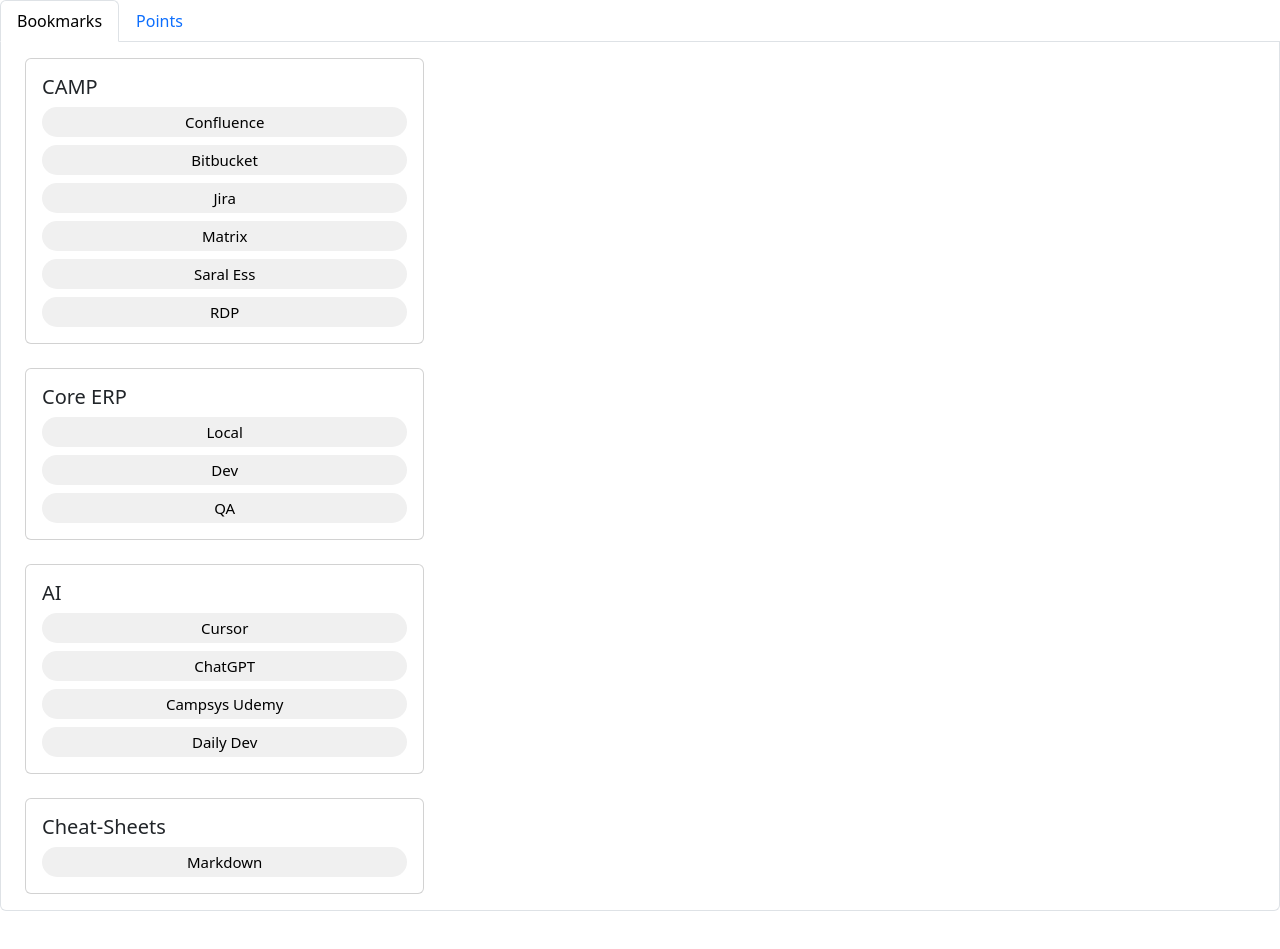
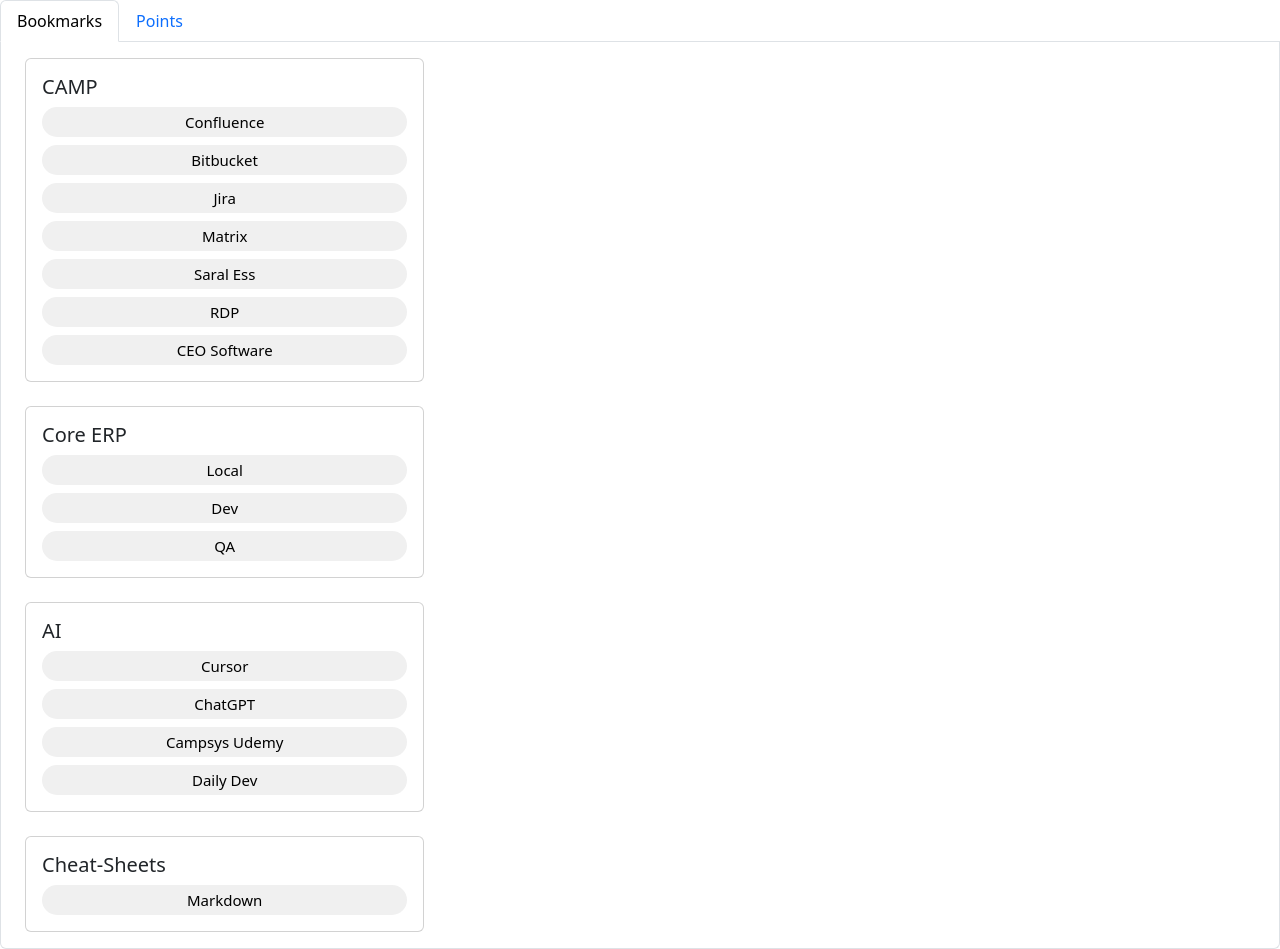
Before and after one commit to Vkrishna98/My-Page-VKY, a plain HTML site: page index.html in a window 1280 px wide. Before the commit the page ends 911 px from the top, so only its background shows below. Drawn offline with nearby package versions, Linux system fonts and the light colour scheme.

Commit message:
Add link to CEO Software in index.html

```diff
--- a/index.html
+++ b/index.html
@@ -94,6 +94,13 @@
                     target="_blank"
                     rel="noreferrer"
                     >RDP</a
+                  >
+                      <a
+                    class="app-link-btn"
+                    href="https://campsystemseisdivision.ceosoftware.co/v3/goals/291030"
+                    target="_blank"
+                    rel="noreferrer"
+                    >CEO Software</a
                   >
                 </div>
               </div>
```
